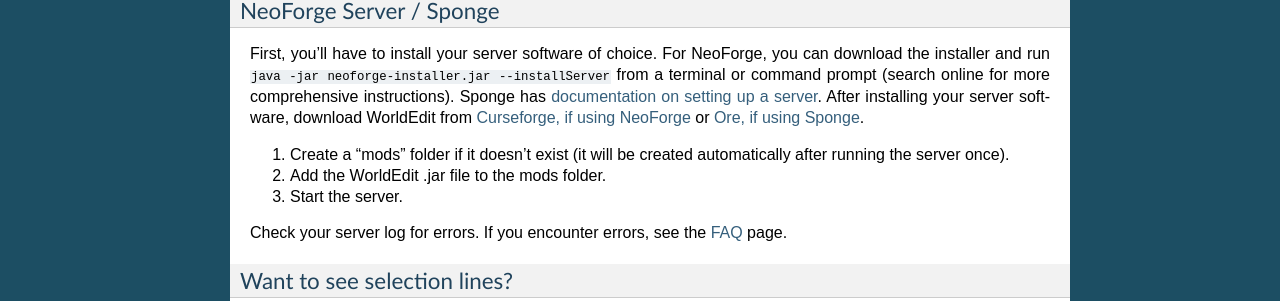
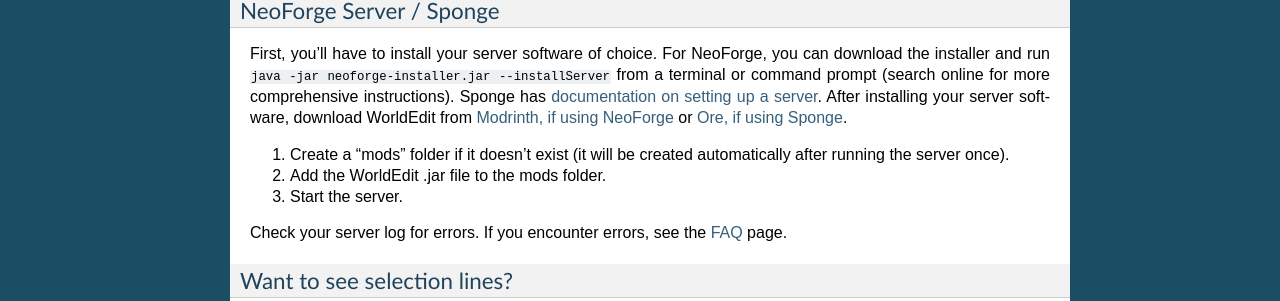
Before and after one commit to EngineHub/WorldEditDocs, a Sphinx documentation site: the page built from source/install.rst, in a window 1280 px wide and 900 px high, scrolled down 1659 px. Shown: the part 247-548 px from the top of the window. Built offline with Sphinx 7.4.7, drawn with Linux system fonts in a browser that asks for light colours.

Commit message:
Replace curseforge link in neoforge server section as well

```diff
--- a/source/install.rst
+++ b/source/install.rst
@@ -71,7 +71,7 @@
 NeoForge Server / Sponge
 ~~~~~~~~~~~~~~~~~~~~~
 
-First, you'll have to install your server software of choice. For NeoForge, you can download the installer and run ``java -jar neoforge-installer.jar --installServer`` from a terminal or command prompt (search online for more comprehensive instructions). Sponge has `documentation on setting up a server <https://docs.spongepowered.org/stable/en/server/quickstart.html>`_. After installing your server software, download WorldEdit from `Curseforge, if using NeoForge <https://www.curseforge.com/minecraft/mc-mods/worldedit/files>`_ or `Ore, if using Sponge <https://ore.spongepowered.org/EngineHub/WorldEdit>`_.
+First, you'll have to install your server software of choice. For NeoForge, you can download the installer and run ``java -jar neoforge-installer.jar --installServer`` from a terminal or command prompt (search online for more comprehensive instructions). Sponge has `documentation on setting up a server <https://docs.spongepowered.org/stable/en/server/quickstart.html>`_. After installing your server software, download WorldEdit from `Modrinth, if using NeoForge <https://modrinth.com/plugin/worldedit/versions?l=neoforge>`_ or `Ore, if using Sponge <https://ore.spongepowered.org/EngineHub/WorldEdit>`_.
 
 1. Create a "mods" folder if it doesn't exist (it will be created automatically after running the server once).
 2. Add the WorldEdit .jar file to the mods folder.
```
